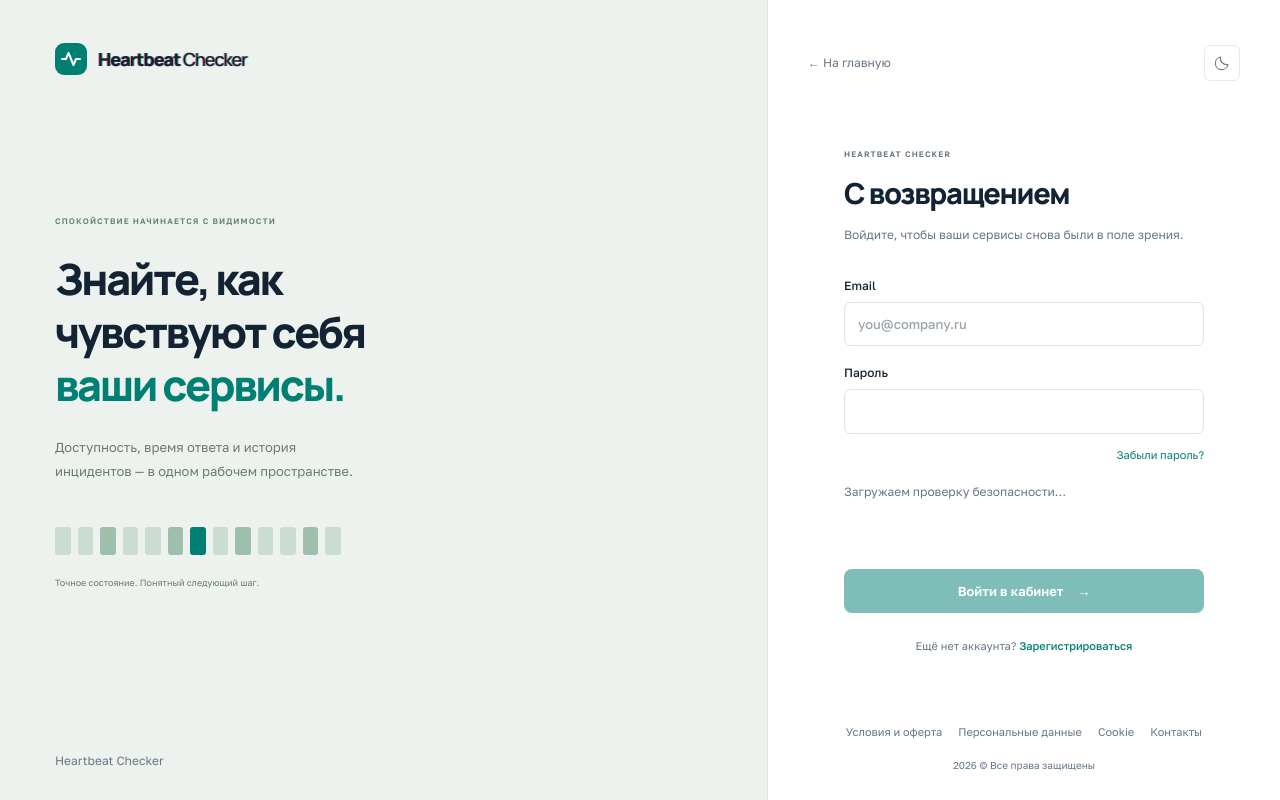
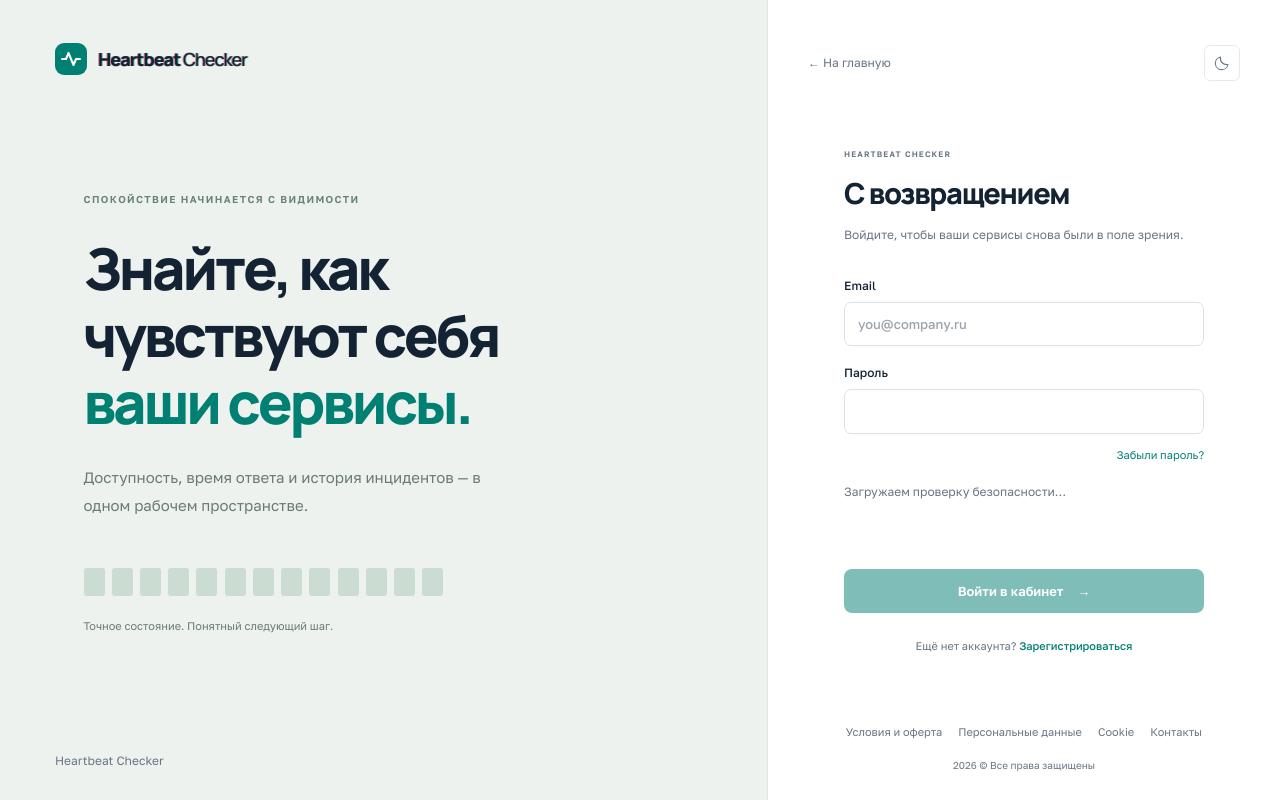
Before and after one commit to nda17/Heartbeat-Checker_monorepo, a Next.js app in the folder apps/web/: page /login in a window 1280 px wide. Built offline with nearby package versions, Linux system fonts and the light colour scheme.

Commit message:
fix: clarify pricing and balance auth panel layout

```diff
--- a/apps/web/src/_app/styles/index.css
+++ b/apps/web/src/_app/styles/index.css
@@ -741,12 +741,14 @@ input:read-only {
 }
 .footer-legal-notice {
   display: flex;
-  flex-wrap: wrap;
-  gap: 8px 24px;
+  flex-direction: column;
+  align-items: center;
+  gap: 6px;
   width: 100%;
   font-size: 10px;
   line-height: 1.6;
   color: var(--muted);
+  text-align: center;
 }
 .footer-legal-notice a {
   color: inherit;
@@ -770,56 +772,67 @@ input:read-only {
 }
 .auth-aside {
   padding: 43px 55px 30px;
-  display: flex;
-  flex-direction: column;
-  justify-content: space-between;
+  display: grid;
+  grid-template-rows: auto 1fr auto;
   background: #edf2ee;
   border-right: 1px solid #e0e7df;
   min-height: 800px;
 }
 .auth-aside-copy {
-  padding: 60px 0 80px;
+  align-self: center;
+  justify-self: center;
+  width: min(100%, 600px);
+  padding: 35px 0;
 }
 .auth-aside-copy .eyebrow {
-  font-size: 8px;
+  font-size: 10px;
   color: #668377;
 }
 .auth-aside-copy h2 {
-  font-size: 43px;
-  line-height: 1.24;
+  font-size: clamp(48px, 4.5vw, 68px);
+  line-height: 1.16;
   letter-spacing: -0.055em;
-  margin: 23px 0;
+  margin: 27px 0;
 }
 .auth-aside-copy h2 span {
   color: var(--accent);
 }
 .auth-aside-copy > p:not(.eyebrow) {
-  font-size: 13px;
+  font-size: 15px;
   line-height: 1.9;
   color: #6a7c70;
-  max-width: 310px;
+  max-width: 440px;
 }
 .auth-decoration {
   display: flex;
   gap: 7px;
-  margin: 43px 0 15px;
-  max-width: 286px;
+  margin: 48px 0 18px;
+  max-width: 360px;
+  --auth-bar-rest: #cbdcd2;
 }
 .auth-decoration span {
   display: block;
   flex: 1;
   height: 28px;
-  background: #cbdcd2;
+  background: var(--auth-bar-rest);
   border-radius: 3px;
-}
-.auth-decoration span:nth-child(3n) {
-  background: #9dbfab;
-}
-.auth-decoration span:nth-child(7) {
-  background: var(--accent);
+  animation: auth-bar-run 1820ms ease-in-out infinite;
+}
+@keyframes auth-bar-run {
+  0%,
+  12%,
+  100% {
+    background: var(--auth-bar-rest);
+    transform: scaleY(1);
+  }
+  4%,
+  8% {
+    background: var(--accent);
+    transform: scaleY(1.16);
+  }
 }
 .auth-aside-copy > span {
-  font-size: 9px;
+  font-size: 11px;
   color: #6a7c70;
 }
 .auth-main {
@@ -1734,7 +1747,7 @@ input:read-only {
     padding: 40px;
   }
   .auth-aside-copy h2 {
-    font-size: 37px;
+    font-size: clamp(40px, 4vw, 48px);
   }
   .workspace {
     padding: 34px 26px;
@@ -1856,7 +1869,7 @@ input:read-only {
     height: 26px;
   }
   .auth-aside-copy h2 {
-    font-size: 30px;
+    font-size: clamp(28px, 4vw, 38px);
   }
   .auth-aside-copy > p:not(.eyebrow) {
     font-size: 11px;
@@ -2048,6 +2061,7 @@ input:read-only {
     min-height: 100dvh;
   }
   .auth-aside {
+    display: block;
     min-height: 0;
     padding: 24px;
     border-bottom: 1px solid var(--line);
@@ -2436,14 +2450,8 @@ input:read-only {
   background: #1d302f;
   border-color: #3b5551;
 }
-[data-theme="dark"] .auth-decoration span {
-  background: #3a5d52;
-}
-[data-theme="dark"] .auth-decoration span:nth-child(3n) {
-  background: #668e7c;
-}
-[data-theme="dark"] .auth-decoration span:nth-child(7) {
-  background: var(--accent);
+[data-theme="dark"] .auth-decoration {
+  --auth-bar-rest: #3a5d52;
 }
 [data-theme="dark"] .avatar,
 [data-theme="dark"] .count,
@@ -2961,9 +2969,12 @@ button.primary:hover:not(:disabled) {
     800 65px/1 "Manrope",
     sans-serif;
   letter-spacing: -0.07em;
+  white-space: nowrap;
 }
 .landing .landing-price > strong > span {
-  font-size: 38px;
+  font-size: 23px;
+  font-weight: 500;
+  letter-spacing: -0.04em;
   color: var(--accent);
 }
 .landing .landing-price > p {
--- a/apps/web/src/_pages/auth/index.tsx
+++ b/apps/web/src/_pages/auth/index.tsx
@@ -22,7 +22,7 @@ export function AuthPage({ mode }: { mode: AuthMode }) {
           </p>
           <div className="auth-decoration" aria-hidden="true">
             {Array.from({ length: 13 }, (_, i) => (
-              <span key={i} />
+              <span key={i} style={{ animationDelay: `${i * 140}ms` }} />
             ))}
           </div>
           <span className="small">
--- a/apps/web/src/shared/ui/index.tsx
+++ b/apps/web/src/shared/ui/index.tsx
@@ -27,7 +27,7 @@ export function PublicFooter({ onHome = false }: { onHome?: boolean }) {
     <footer className="landing-footer">
       <div className="landing-footer-main">
         <Brand />
-        <span>Мониторинг начинается с внимания.</span>
+        <span>Круглосуточный мониторинг сайтов и сервисов.</span>
       </div>
       <nav aria-label="Документы и контакты">
         <Link href="/terms">Условия и оферта</Link>
```
Also changed, not shown: apps/web/src/_pages/home/index.tsx (+17 -19 lines).
